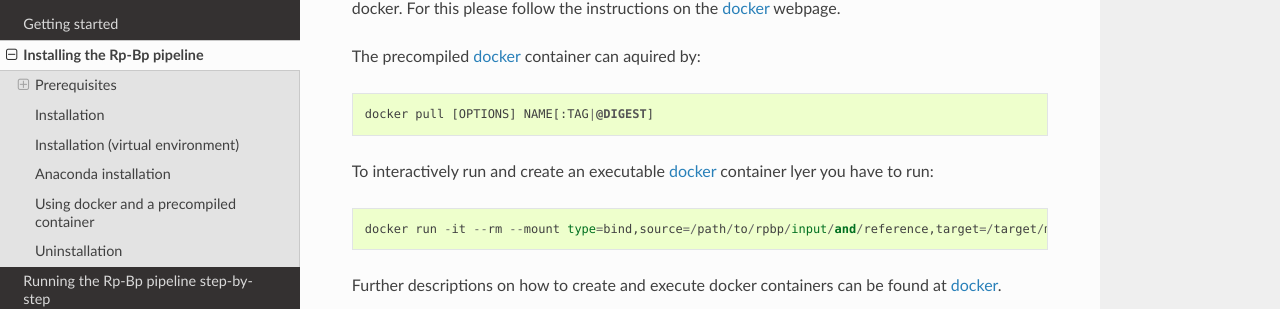
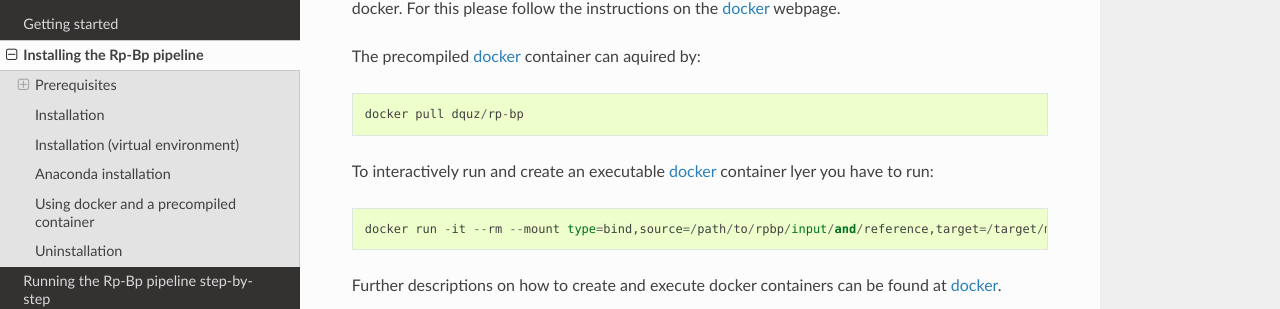
Before and after one commit to dieterich-lab/rp-bp, a Sphinx documentation site: the page built from docs/installation.md, in a window 1280 px wide and 900 px high, scrolled down 2808 px. Shown: the part 153-462 px from the top of the window. Built offline with Sphinx 7.4.7 and the Read the Docs theme 2.0.0, drawn with Linux system fonts in a browser that asks for light colours.

Commit message:
Update installation.md

````diff
--- a/docs/installation.md
+++ b/docs/installation.md
@@ -146,7 +146,7 @@ To run the `rpbp` package and its dependencies in an isolated container, you fir
 
 The precompiled [docker](https://docker.com) container can aquired by:
 ```
-docker pull [OPTIONS] NAME[:TAG|@DIGEST]
+docker pull dquz/rp-bp
 ```
 To interactively run and create an executable [docker](https://docker.com) container lyer you have to run:
 ```
````
